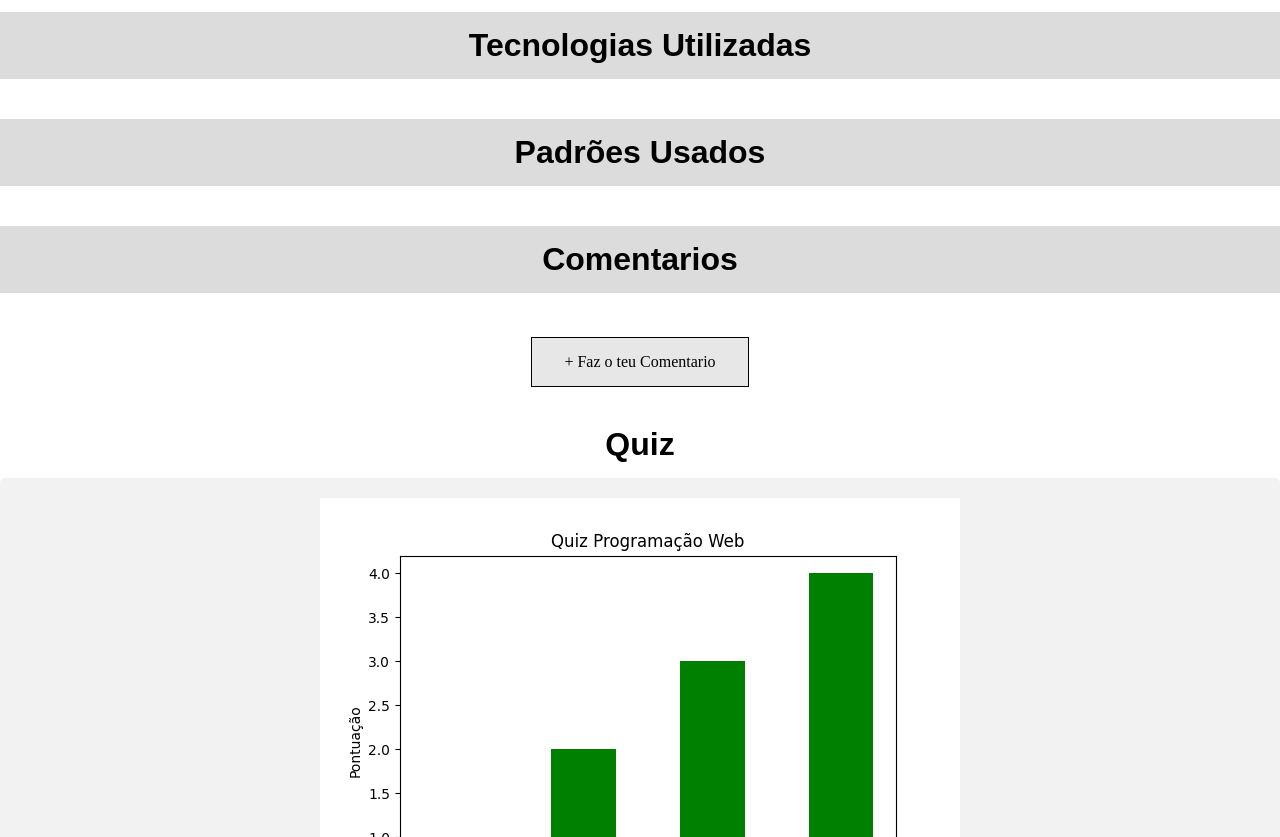
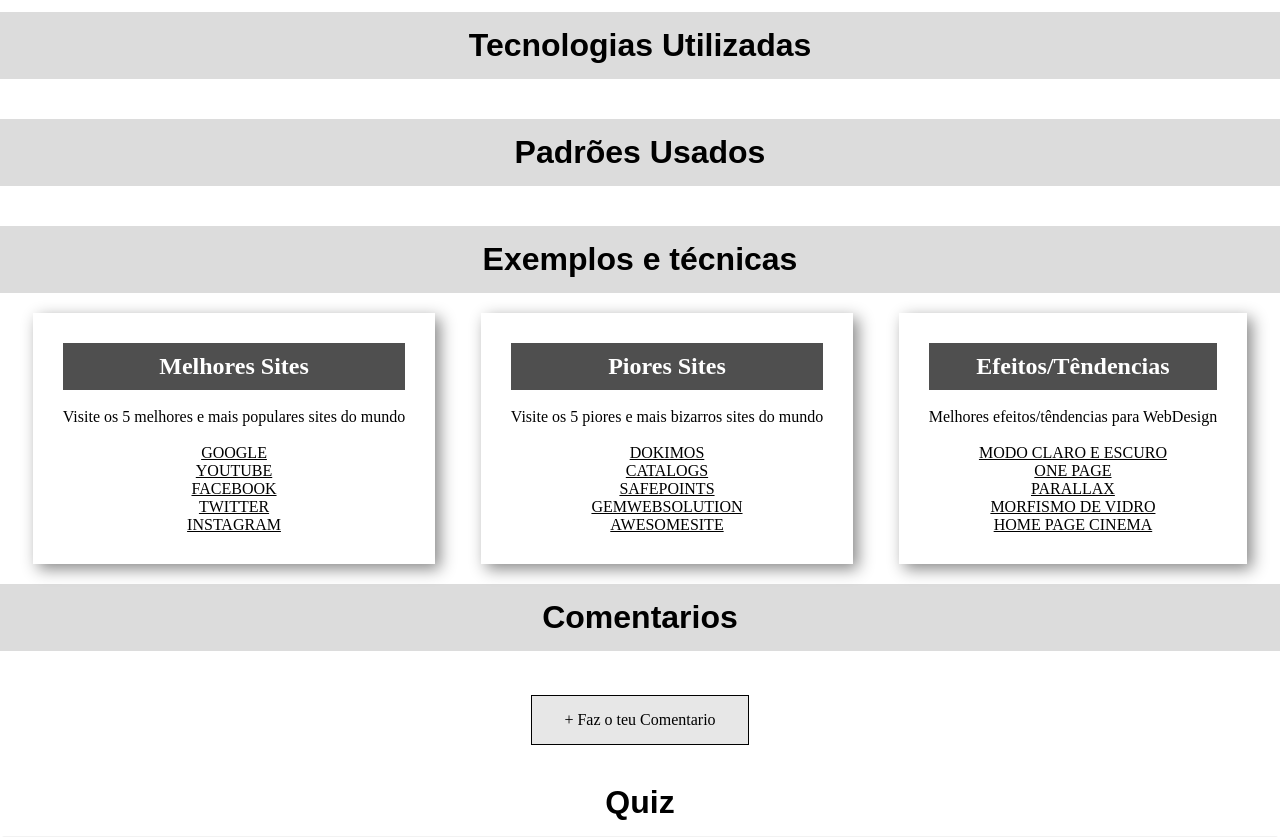
Before and after one commit to DrAlexWild/goncalo_portfolio, a Django app: template portfolio/templates/portfolio/Web.html in a window 1280 px wide; the page is wider, and only the part inside the window is pictured. Shown: the part 2769-3606 px from the top of that part. Run offline with Django 4.2, Linux system fonts and the light colour scheme; the template is opened without the code that fills it: values that come from a table or form of the project are taken from there, others are empty; parts of the project's set-up code (start-up, migrations or seed data) failed here and were passed over; some web fonts are replaced.

Commit message:
EXEMPLOS_TECNICAS

```diff
--- a/portfolio/templates/portfolio/Web.html
+++ b/portfolio/templates/portfolio/Web.html
@@ -90,6 +90,50 @@
 {% endfor %}
 </section>
 
+<h1 class="base2">Exemplos e técnicas</h1>
+
+<div class="space">
+    <div class="Cad">
+        <div>
+        <h2>Melhores Sites</h2>
+            <br>
+            <p>Visite os 5 melhores e mais populares sites do mundo</p>
+            <br>
+            <a href="https://www.google.com/">GOOGLE</a><br>
+            <a href="https://www.youtube.com/">YOUTUBE</a><br>
+            <a href="https://www.facebook.com/">FACEBOOK</a><br>
+            <a href="https://twitter.com/">TWITTER</a><br>
+            <a href="https://www.instagram.com/">INSTAGRAM</a><br>
+        </div>
+    </div>
+    <div class="Cad">
+        <div>
+        <h2>Piores Sites</h2>
+            <br>
+            <p>Visite os 5 piores e mais bizarros sites do mundo</p>
+            <br>
+            <a href="http://www.dokimos.org/ajff/">DOKIMOS</a><br>
+            <a href="https://www.catalogs.com/">CATALOGS</a><br>
+            <a href="https://www.5safepoints.com/">SAFEPOINTS</a><br>
+            <a href="https://www.gemwebsolutions.com/">GEMWEBSOLUTION</a><br>
+            <a href="http://www.awesomesite.com/">AWESOMESITE</a><br>
+        </div>
+    </div>
+    <div class="Cad">
+        <div>
+        <h2>Efeitos/Têndencias</h2>
+            <br>
+            <p>Melhores efeitos/têndencias para WebDesign</p>
+            <br>
+            <a href="https://rockcontent.com/br/blog/tendencias-de-web-design/">MODO CLARO E ESCURO</a><br>
+            <a href="https://rockcontent.com/br/blog/tendencias-de-web-design/">ONE PAGE</a><br>
+            <a href="https://rockcontent.com/br/blog/tendencias-de-web-design/">PARALLAX</a><br>
+            <a href="https://rockcontent.com/br/blog/tendencias-de-web-design/">MORFISMO DE VIDRO</a><br>
+            <a href="https://rockcontent.com/br/blog/tendencias-de-web-design/">HOME PAGE CINEMA</a><br>
+        </div>
+    </div>
+</div>
+
 <h1 class="base2">Comentarios</h1>
 
 <div class="space">
```
Also changed, not shown: portfolio/static/portfolio/images/grafico.png.
